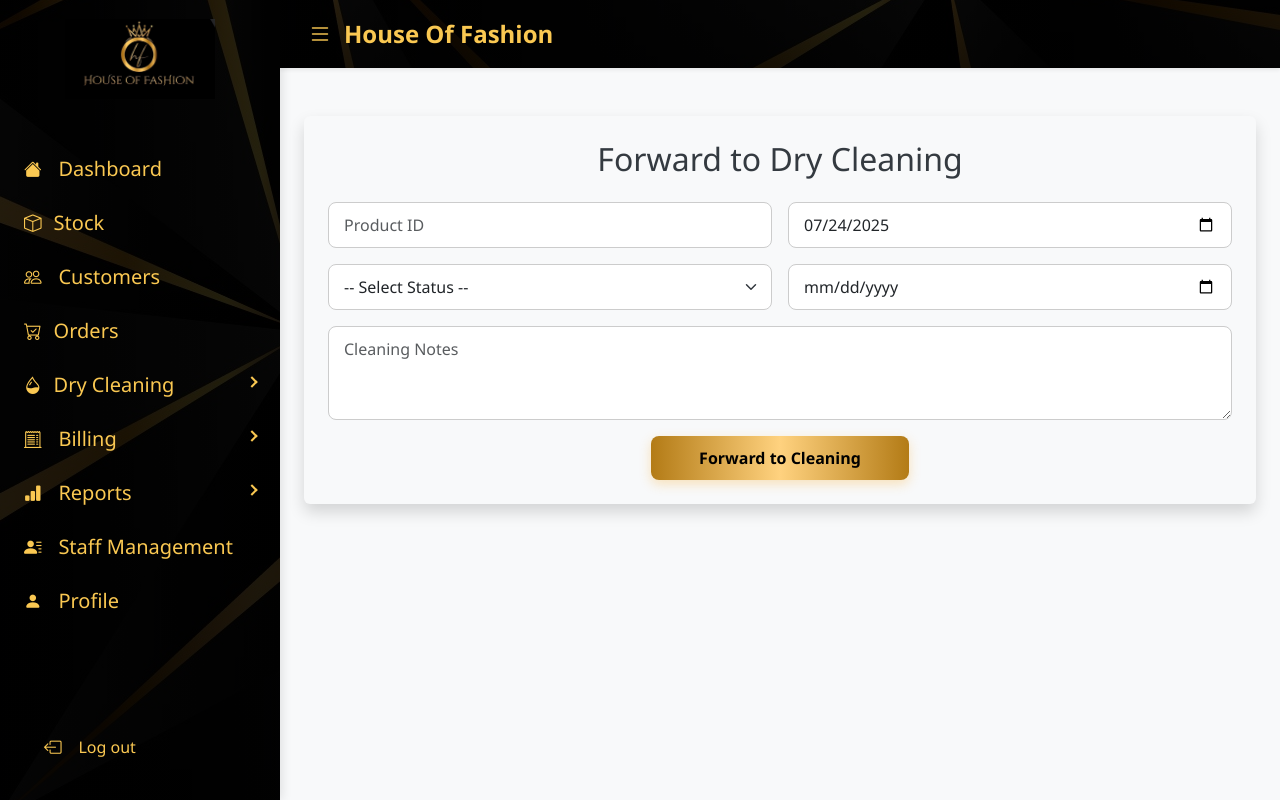
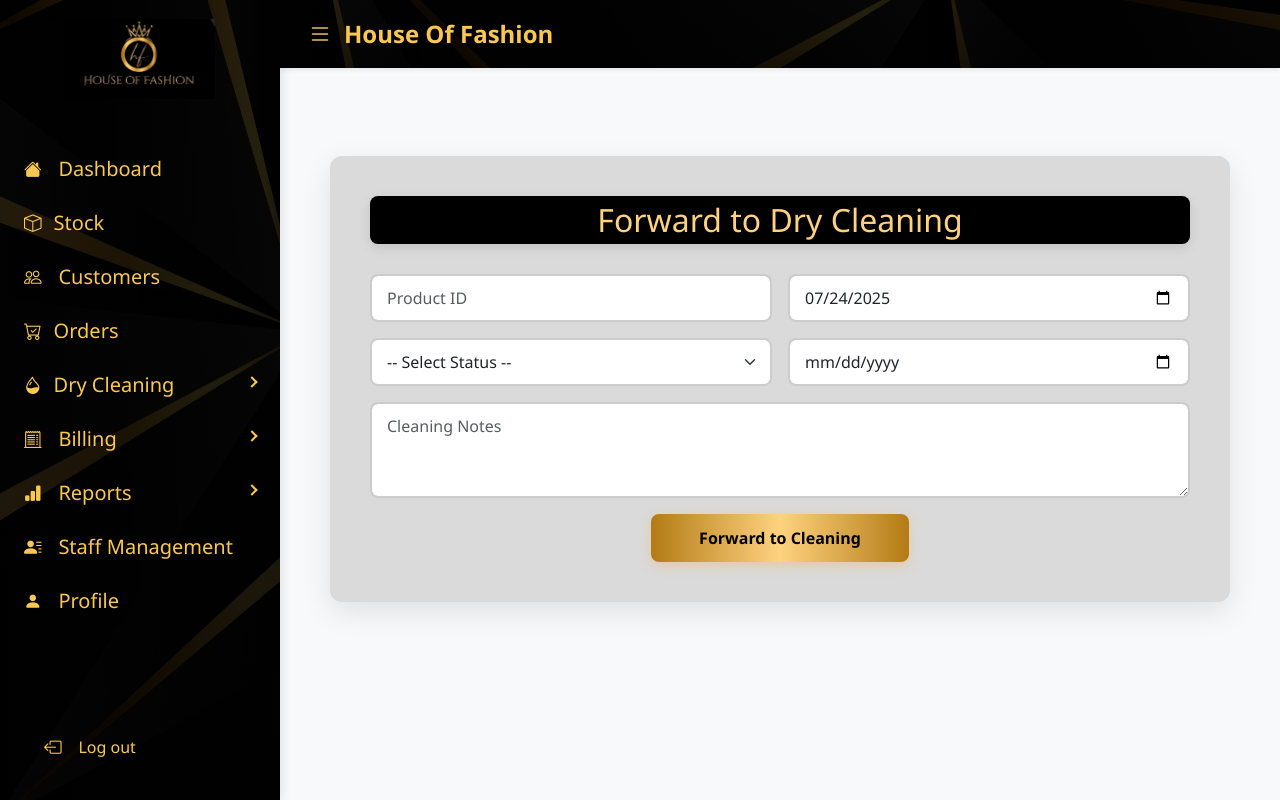
Before and after one commit to Deshmukhsne/house_of_FASHION, a CodeIgniter app: page /House_Of_Fashion/AdminController/DryCleaning_Forward in a window 1280 px wide. Run offline with CodeIgniter, Linux system fonts and the light colour scheme; some libraries are stand-ins or nearby versions.

Commit message:
dry cleaning

```diff
--- a/application/controllers/AdminController.php
+++ b/application/controllers/AdminController.php
@@ -37,16 +37,34 @@ class AdminController extends CI_Controller
         $this->load->view("CommonLinks");
     }
 
-         public function DryCleaning(){
-         $this->load->view('Admin/DryCleaning');
-
-    }
+       //Dry cleaning
      public function DryCleaning_Forward(){
          $this->load->view('Admin/DryCleaning_Forward');
 
     }
     public function DryCleaning_Status(){
          $this->load->view('Admin/DryCleaning_Status');
+
+    if ($this->input->method() === 'post') {
+        $data = [
+            'product_id'       => $this->input->post('forward_dress_id'),
+            'forward_date'     => $this->input->post('forward_date'),
+            'status'           => $this->input->post('status'),
+            'expected_return'  => $this->input->post('expected_return'),
+            'cleaning_notes'   => $this->input->post('cleaning_notes')
+        ];
+
+        $this->load->database();
+        $this->db->insert('drycleaning_status', $data);
+
+        redirect('AdminController/DryCleaning_Status');
+    }
+}
+
+
+
+    public function Profile(){
+         $this->load->view('Admin/Admin_Profile');
 
     }
 
--- a/application/views/Admin/DryCleaning_Forward.php
+++ b/application/views/Admin/DryCleaning_Forward.php
@@ -17,8 +15,13 @@
     <link href="https://cdn.jsdelivr.net/npm/bootstrap@5.3.3/dist/css/bootstrap.min.css" rel="stylesheet">
 
 <style>
+    body {
+      background: #f3f4f6;
+      font-family: 'Segoe UI', sans-serif;
+    }
+
     .form-container {
-  background-color: #f9f9f9;
+      background-color:#dadada;
       padding: 40px;
       border-radius: 12px;
       box-shadow: 0 10px 30px rgba(0, 0, 0, 0.1);
@@ -27,42 +30,42 @@
       animation: fadeIn 0.5s ease-in-out;
     }
 
-/* === Heading === */
-.form-container h2 {
+    h2.form-title {
+
       background-color: #000;
-  color: #fff;
-  padding: 12px;
+      color: #FFD27F;
+      padding: 5px;
       border-radius: 8px;
       text-align: center;
+      font-weight: 200;
+      box-shadow: 0 4px 12px rgba(0, 0, 0, 0.1);
       margin-bottom: 30px;
-  font-weight: 700;
-  text-transform: uppercase;
-  letter-spacing: 1px;
     }
 
-/* === Inputs, Select, Textarea === */
     .form-control,
-.form-select {
-  border: 1px solid #ccc;
+    .form-select,
+    textarea {
+      border: 2px solid #ccc;
       border-radius: 8px;
       padding: 10px 15px;
-  transition: all 0.2s ease;
+      transition: all 0.3s ease;
       font-size: 16px;
+
     }
 
     .form-control:focus,
-.form-select:focus {
+    .form-select:focus,
+    textarea:focus {
       border-color: #f9a825;
-  box-shadow: 0 0 5px rgba(249, 168, 37, 0.4);
-  outline: none;
+      box-shadow: 0 0 6px rgba(249, 168, 37, 0.4);
+      outline:none;
     }
 
-/* === Button === */
     .btn-warning {
       background: linear-gradient(90deg, #B37B16, #FFD27F, #B37B16);
-  border: none;
+      border:black;
       color: #000;
-  padding: 10px 30px;
+      padding: 12px 30px;
       font-weight: 600;
       border-radius: 8px;
       transition: all 0.3s ease;
@@ -127,19 +94,11 @@
 
             <!-- Page Content -->
             <div class="container-fluid p-4">
-
-
-<!-- Forward to Dry Cleaning Form -->
-<div class="container mt-4 p-4 bg-light rounded shadow">
-  <h2 class="text-center mb-4">Forward to Dry Cleaning</h2>
-
-  <!-- <?php
-  if ($_SERVER["REQUEST_METHOD"] === "POST" && isset($_POST['forward'])) {
-      echo '<div class="alert alert-success text-center">Dress forwarded to dry cleaning!</div>';
-  }
-  ?> -->
-
-  <form method="post">
+               <div class="container-fluid p-4">
+        <div class="form-container">
+          <h2 class="form-title">Forward to Dry Cleaning</h2>
+      <form id="cleaningForm" method="post" action="<?= base_url('AdminController/DryCleaning_status') ?>">
+          <!-- <form id="cleaningForm"> -->
             <div class="row g-3">
               <div class="col-md-6">
                 <input type="text" name="forward_dress_id" class="form-control" placeholder="Product ID" required />
@@ -161,20 +120,38 @@
               <div class="col-12">
                 <textarea name="cleaning_notes" class="form-control" placeholder="Cleaning Notes" rows="3"></textarea>
               </div>
+
               <div class="col-12 text-center">
-        <button type="submit" name="forward" class="btn btn-warning px-5">Forward to Cleaning</button>
+                <button type="submit" class="btn btn-warning px-5">Forward to Cleaning</button>
               </div>
             </div>
           </form>
+        </div>
       </div>
 
             </div>
         </div>
     </div>
+
+    </div>
+    </div>
     </div>
 
 
+<script>
+  document.getElementById("cleaningForm").addEventListener("submit", function (e) {
+    e.preventDefault();
 
+    Swal.fire({
+      icon: 'success',
+      title: 'Dress Forwarded!',
+      text: 'The dress has been successfully forwarded for cleaning.',
+      confirmButtonColor: '#f9a825'
+    }).then(() => {
+      this.submit(); // Submit the form after alert
+    });
+  });
+</script>
     <script src="https://cdn.jsdelivr.net/npm/bootstrap@5.3.0/dist/js/bootstrap.bundle.min.js"></script>
     <script>
         // Navbar  toggler
@@ -194,32 +171,6 @@
             });
         }
     </script>
-
-    <script src="https://cdn.jsdelivr.net/npm/sweetalert2@11"></script>
-<script>
-  document.getElementById("cleaningForm").addEventListener("submit", function (e) {
-    e.preventDefault(); // Stop actual form submission
-
-    // Show SweetAlert popup
-    Swal.fire({
-      icon: 'success',
-      title: 'Success!',
-      text: 'Dress forwarded to cleaning!',
-      confirmButtonColor: '#f9a825'
-    });
-
-    // Optionally reset the form
-    this.reset();
-  });
-</script>
-
-
-
-
-
-
-
-
 </body>
 
 </html>
```
Also changed, not shown: other parts of application/views/Admin/DryCleaning_Forward.php (+2 -40 lines), application/views/Admin/DryCleaning_Status.php (+29 -6 lines). Lines whose indentation alone changed are shown as unchanged.
